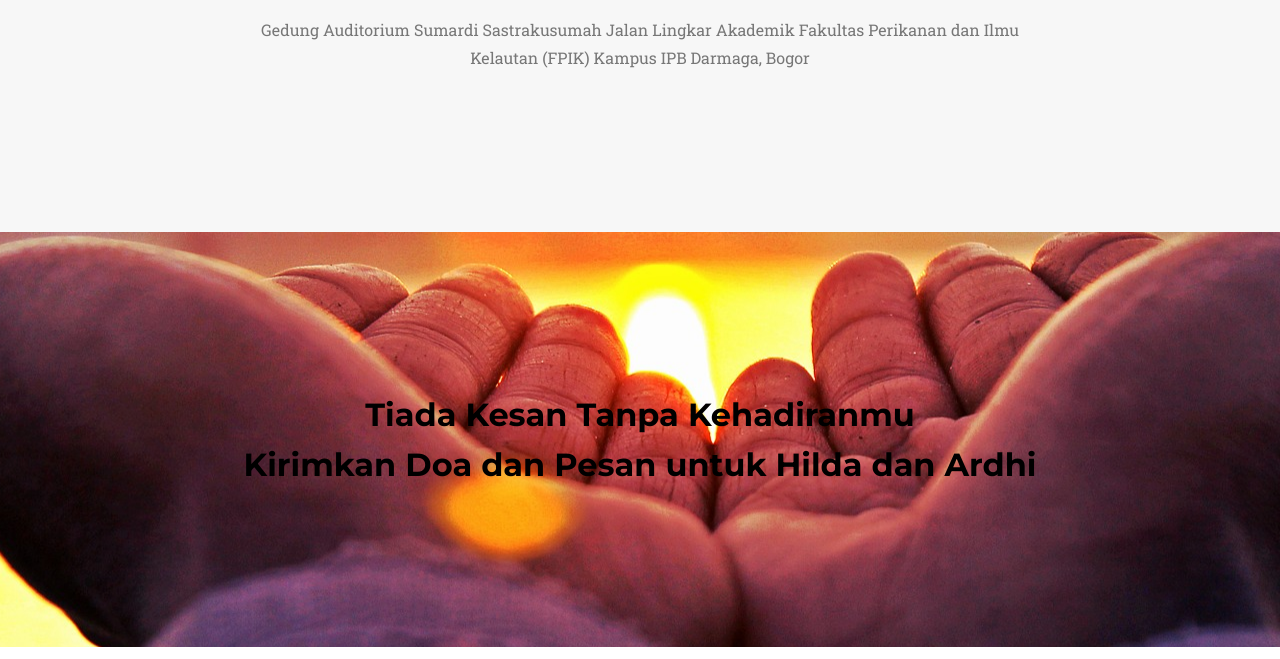
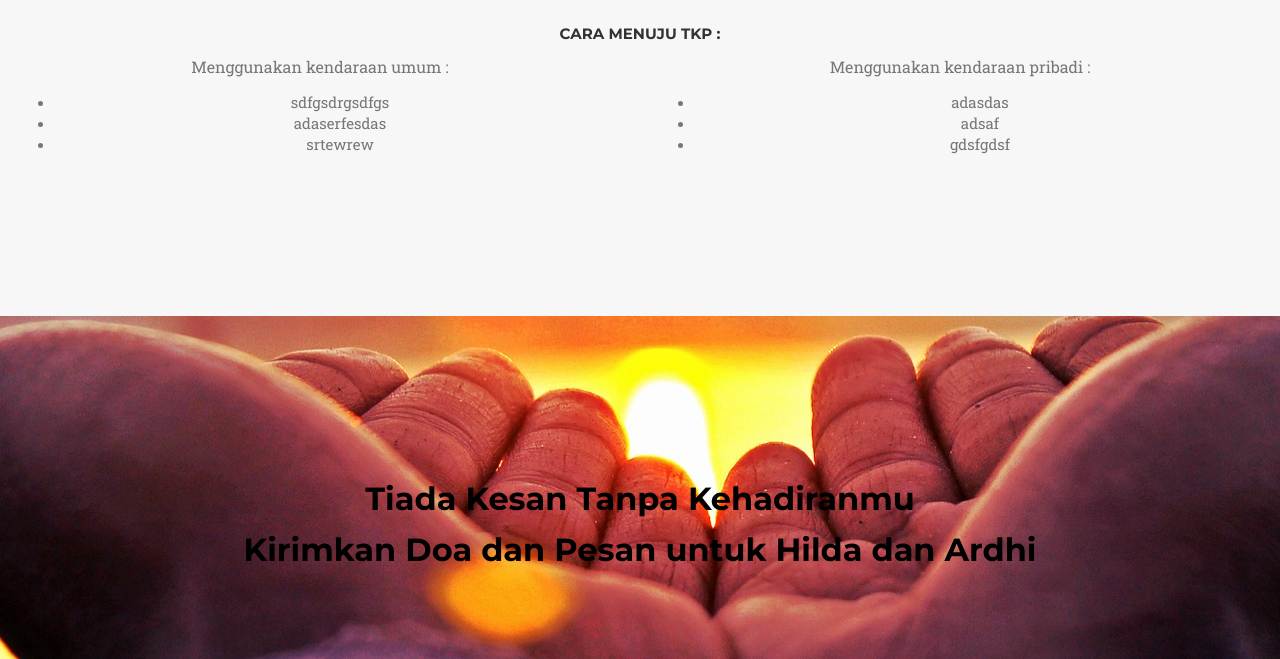
Before and after one commit to ardhipoetra/rdhldwedding, a Jekyll site: the page built from index.html, in a window 1280 px wide and 900 px high, scrolled down 5613 px, cut to the strip 241-900 px from the top of the window. Built offline with Jekyll 4.4.1, drawn with Linux system fonts in a browser that asks for light colours; some web fonts are replaced.

Commit message:
template on cara menuju TKP

```diff
--- a/_includes/team.html
+++ b/_includes/team.html
@@ -23,8 +23,24 @@
 				  </small>
             </div>
             <div class="row">
-                <div class="col-lg-8 col-lg-offset-2 text-center">
-                    <p class="large text-muted">Gedung Auditorium Sumardi Sastrakusumah Jalan Lingkar Akademik Fakultas Perikanan dan Ilmu Kelautan (FPIK) Kampus IPB Darmaga, Bogor</p>
+				<h5 align="center">Cara menuju TKP : </h3>
+                <!-- <div class="col-lg-8 col-lg-offset-2 text-center"> -->
+                <div class="col-md-6 text-center">
+                    <p class="large text-muted">Menggunakan kendaraan umum :
+                   <ul>
+                   <li class="text-muted">sdfgsdrgsdfgs</li>
+                   <li class="text-muted">adaserfesdas</li>
+                   <li class="text-muted">srtewrew</li>
+                   </ul>
+                    </p>
+                 </div><div class="col-md-6 text-center">
+                    <p class="large text-muted">Menggunakan kendaraan pribadi :
+                    <ul>
+                   <li class="text-muted">adasdas</li>
+                   <li class="text-muted">adsaf</li>
+                   <li class="text-muted">gdsfgdsf</li>
+                   </ul>
+                    </p>
                 </div>
             </div>
         </div>
```
Also changed, not shown: 1 other file.
